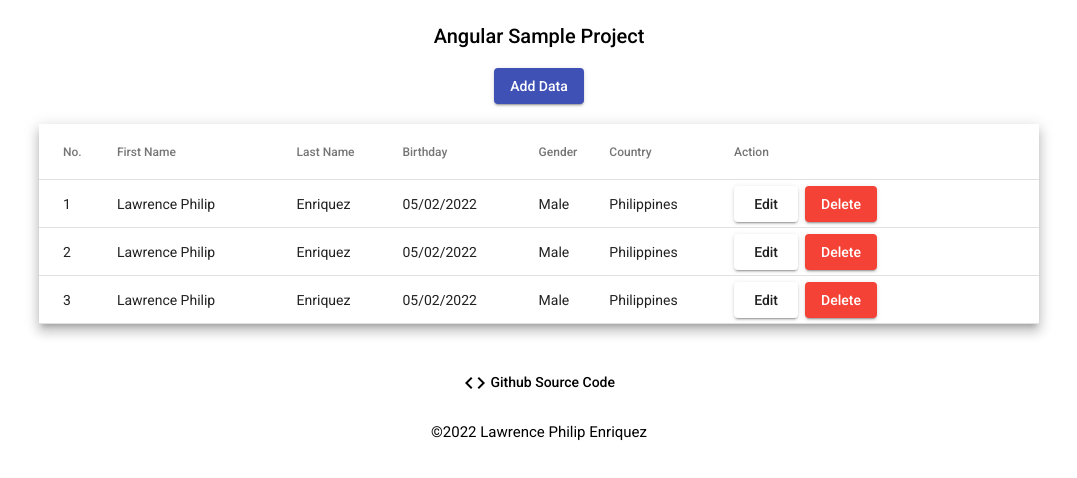
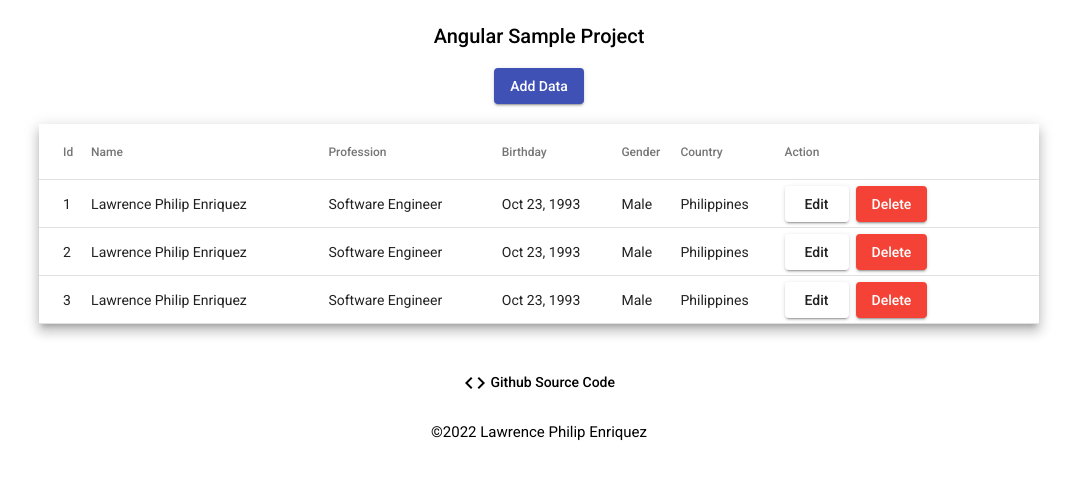
Before and after one commit to lawphilenz/angular-sample-project, an Angular app: page / in a window 1280 px wide. Shown: the top 478 px of the page, without its empty margins (101-1178 px from the left). Built offline with nearby package versions, Linux system fonts and the light colour scheme.

Commit message:
Add ngmodel for date on dialog box

```diff
--- a/src/app/app.component.html
+++ b/src/app/app.component.html
@@ -16,26 +16,26 @@
 
     <!-- Position Column -->
     <ng-container matColumnDef="id">
-    <th mat-header-cell *matHeaderCellDef> No. </th>
+    <th mat-header-cell *matHeaderCellDef> Id </th>
     <td mat-cell *matCellDef="let element"> {{element.id}} </td>
     </ng-container>
 
-    <!-- First Name Column -->
-    <ng-container matColumnDef="firstName">
-    <th mat-header-cell *matHeaderCellDef> First Name </th>
-    <td mat-cell *matCellDef="let element"> {{element.firstName}} </td>
+    <!-- Name Column -->
+    <ng-container matColumnDef="name">
+    <th mat-header-cell *matHeaderCellDef> Name </th>
+    <td mat-cell *matCellDef="let element"> {{element.name}} </td>
     </ng-container>
 
-    <!-- First Name Column -->
-    <ng-container matColumnDef="lastName">
-    <th mat-header-cell *matHeaderCellDef> Last Name </th>
-    <td mat-cell *matCellDef="let element"> {{element.lastName}} </td>
+    <!-- Profession Column -->
+    <ng-container matColumnDef="profession">
+    <th mat-header-cell *matHeaderCellDef> Profession </th>
+    <td mat-cell *matCellDef="let element"> {{element.profession}} </td>
     </ng-container>
 
     <!-- Birthday Column -->
     <ng-container matColumnDef="birthday">
     <th mat-header-cell *matHeaderCellDef> Birthday </th>
-    <td mat-cell *matCellDef="let element"> {{element.birthday | date :'MM/dd/yyyy'}} </td>
+    <td mat-cell *matCellDef="let element"> {{element.birthday | date :'mediumDate'}} </td>
     </ng-container>
 
     <!-- Gender Column -->
--- a/src/app/app.component.ts
+++ b/src/app/app.component.ts
@@ -5,20 +5,20 @@ import {DatePipe} from '@angular/common';
 
 export interface SampleData {
   id: number;
-  firstName: string;
-  lastName: string;
+  name: string;
+  profession: string;
   birthday: any;
   gender: string;
   country: string;
 }
 
 const ELEMENT_DATA: SampleData[] = [
-   {id: 1, firstName: 'Lawrence Philip', lastName: 'Enriquez', birthday: new Date(),
-   gender: 'Male', country: 'Philippines'},
-   {id: 2, firstName: 'Lawrence Philip', lastName: 'Enriquez', birthday: new Date(),
-   gender: 'Male', country: 'Philippines'},
-   {id: 3, firstName: 'Lawrence Philip', lastName: 'Enriquez', birthday: new Date(),
-   gender: 'Male', country: 'Philippines'}
+   {id: 1, name: 'Lawrence Philip Enriquez', profession: 'Software Engineer',
+   birthday: new Date('10/23/1993'), gender: 'Male', country: 'Philippines'},
+   {id: 2, name: 'Lawrence Philip Enriquez', profession: 'Software Engineer',
+   birthday: new Date('10/23/1993'), gender: 'Male', country: 'Philippines'},
+   {id: 3, name: 'Lawrence Philip Enriquez', profession: 'Software Engineer',
+   birthday: new Date('10/23/1993'), gender: 'Male', country: 'Philippines'}
 ];
 
 @Component({
@@ -27,8 +27,10 @@ const ELEMENT_DATA: SampleData[] = [
   styleUrls: ['./app.component.css']
 })
 export class AppComponent {
-  displayedColumns: string[] = ['id', 'firstName', 'lastName', 'birthday', 'gender', 'country', 'action'];
+
+  displayedColumns: string[] = ['id', 'name', 'profession', 'birthday', 'gender', 'country', 'action'];
   dataSource = ELEMENT_DATA;
+  count: number = 4;
 
   @ViewChild('mytable', {static: true}) mytable:any;
 
@@ -53,27 +55,31 @@ export class AppComponent {
   }
 
   addRowData(row_obj:any){
-    var d = new Date();
     this.dataSource.push({
-      id:d.getTime(),
-      firstName:row_obj.firstName,
-      lastName:row_obj.lastName,
+      id:this.count++,
+      name:row_obj.name,
+      profession:row_obj.profession,
       birthday:row_obj.birthday,
       gender:row_obj.gender,
       country:row_obj.country,
     });
     this.mytable.renderRows();
+    console.log(row_obj.birthday);
 
   }
 
   updateRowData(row_obj:any){
     this.dataSource = this.dataSource.filter((value,key)=>{
       if(value.id == row_obj.id){
-        value.firstName = row_obj.firstName;
+        value.name = row_obj.name;
+        value.profession = row_obj.profession;
         value.birthday = row_obj.birthday;
+        value.gender = row_obj.gender;
+        value.country = row_obj.country;
       }
       return true;
     });
+    console.log(row_obj.birthday);
   }
 
   deleteRowData(row_obj:any){
--- a/src/app/dialog-box/dialog-box.component.html
+++ b/src/app/dialog-box/dialog-box.component.html
@@ -3,22 +3,22 @@
     <div *ngIf="action != 'Delete'; else elseTemplate">
 
       <mat-form-field appearance="fill" style="width:100%">
-        <mat-label>First Name</mat-label>
-        <input matInput [(ngModel)]="local_data.firstName">
+        <mat-label>Name</mat-label>
+        <input matInput [(ngModel)]="local_data.name">
       </mat-form-field>
 
       <br>
 
       <mat-form-field appearance="fill" style="width:100%">
-        <mat-label>Last Name</mat-label>
-        <input matInput [(ngModel)]="local_data.lastName">
+        <mat-label>Profession</mat-label>
+        <input matInput [(ngModel)]="local_data.profession">
       </mat-form-field>
 
       <br>
 
       <mat-form-field appearance="fill" style="width:100%">
       <mat-label>Birthday</mat-label>
-      <input matInput [matDatepicker]="picker" [value]="local_data.birthday">
+      <input matInput [matDatepicker]="picker" [(ngModel)]="local_data.birthday">
       <mat-hint>MM/DD/YYYY</mat-hint>
       <mat-datepicker-toggle matSuffix [for]="picker"></mat-datepicker-toggle>
       <mat-datepicker #picker></mat-datepicker>
--- a/src/app/dialog-box/dialog-box.component.ts
+++ b/src/app/dialog-box/dialog-box.component.ts
@@ -1,12 +1,11 @@
 import { Component, OnInit, Inject, Optional } from '@angular/core';
 import { MatDialogRef, MAT_DIALOG_DATA } from '@angular/material/dialog';
-import {DatePipe} from '@angular/common';
 
 export interface SampleData {
   id: number;
-  firstName: string;
-  lastName: string;
-  birthday: string;
+  name: string;
+  profession: string;
+  birthday: any;
   gender: string;
   country: string;
   languages: string;
@@ -25,19 +24,13 @@ export class DialogBoxComponent implements OnInit {
   constructor(
     public dialogRef: MatDialogRef<DialogBoxComponent>,
     //@Optional() is used to prevent error if no data is passed
-    @Optional() @Inject(MAT_DIALOG_DATA) public data: SampleData,private datePipe: DatePipe) {
+    @Optional() @Inject(MAT_DIALOG_DATA) public data: SampleData) {
     console.log(data);
     this.local_data = {...data};
     this.action = this.local_data.action;
   }
 
   ngOnInit(): void {
-  }
-
-  getTomorrow() {
-    let d = new Date();
-    d.setDate(d.getDate() + 1);
-    return this.datePipe.transform(d, 'yyyy-MM-dd');
   }
 
   doAction(){
```
